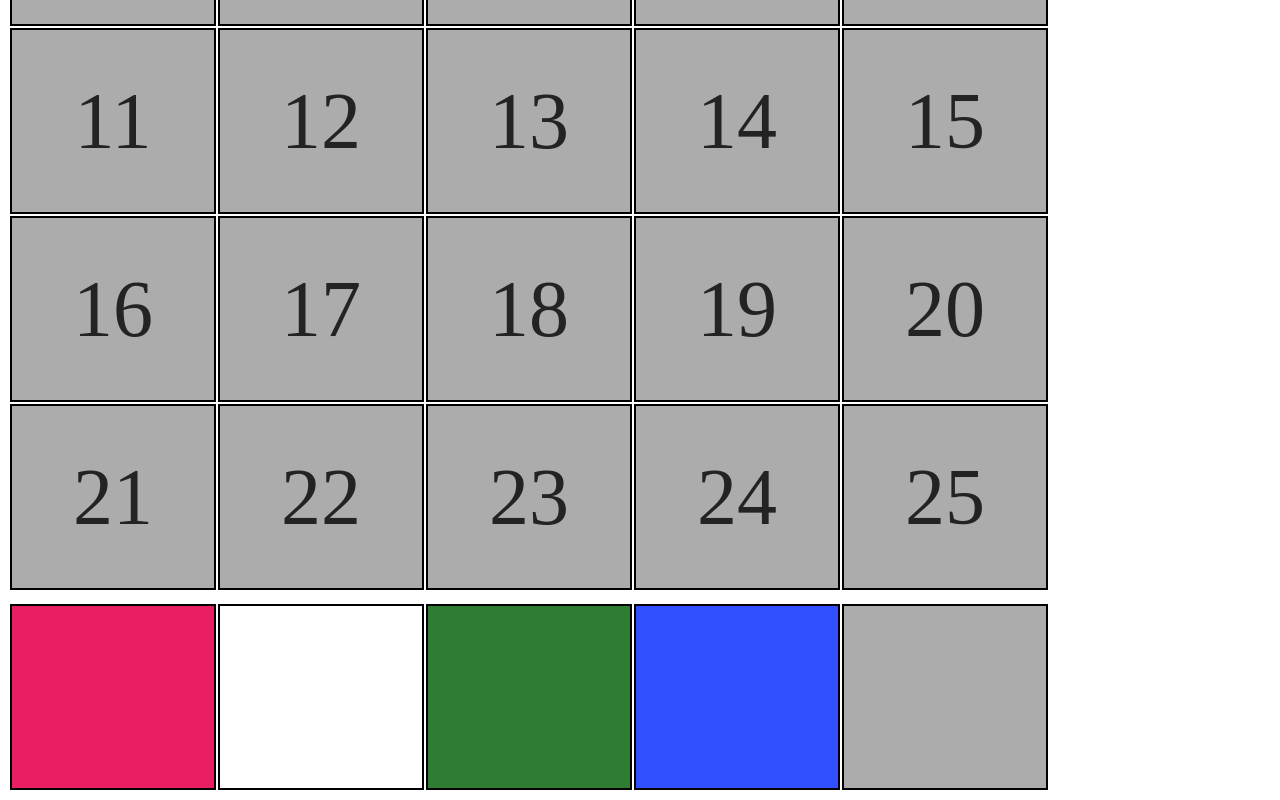
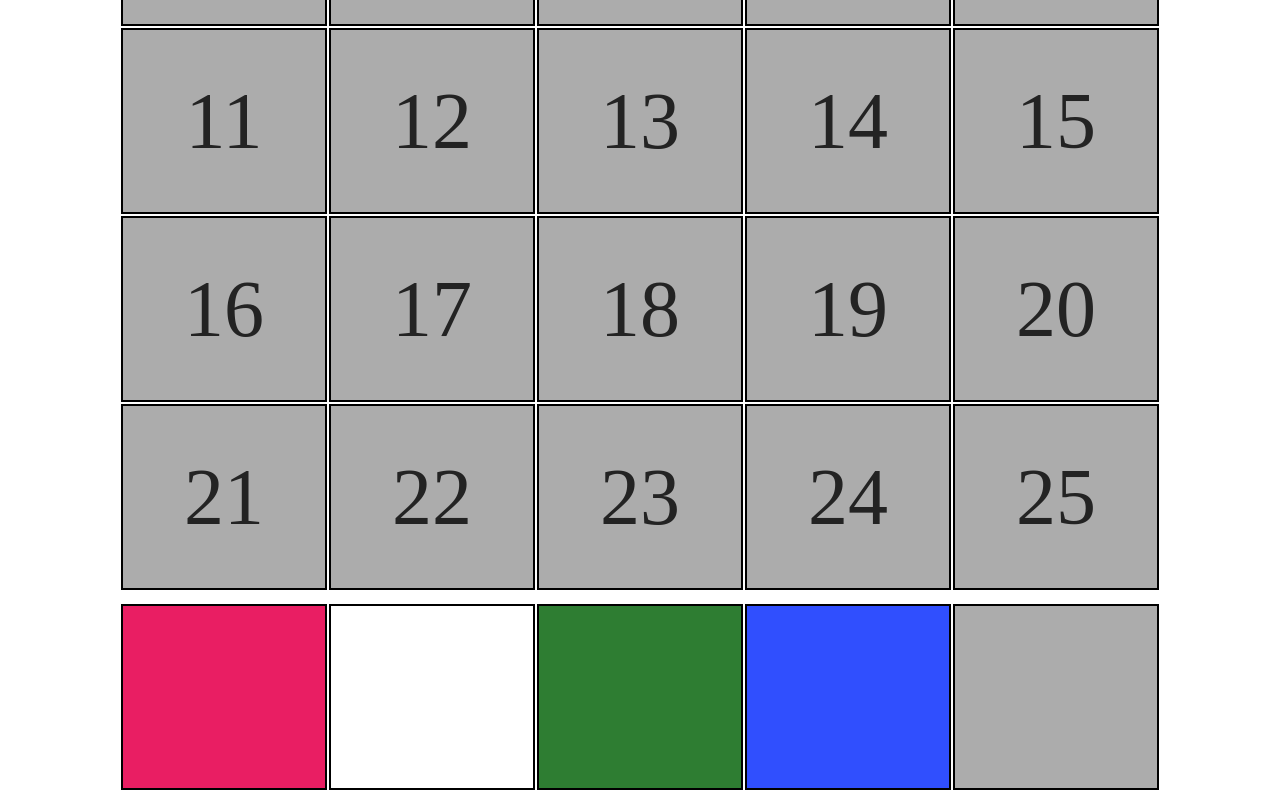
Before and after one commit to jagio0129/atack25, a plain HTML site: page index.html in a window 1280 px wide. Shown: the part 358-1158 px from the top of the page. Drawn offline with nearby package versions, Linux system fonts and the light colour scheme.

Commit message:
set two tables to center

```diff
--- a/index.html
+++ b/index.html
@@ -13,7 +13,7 @@
 <body>
 
     <main>
-        <table>
+        <table align="center">
             <tr>
                 <td class="panel">1</td>
                 <td class="panel">2</td>
@@ -50,7 +50,7 @@
                 <td class="panel">25</td>
             </tr>
         </table>
-        <table style="margin-top: 10px;">
+        <table style="margin-top: 10px;" align="center">
             <tr>
                 <td class="red" style="background-color: #E91E63"></td>
                 <td class="white" style="background-color: #FFFFFF"></td>
```
